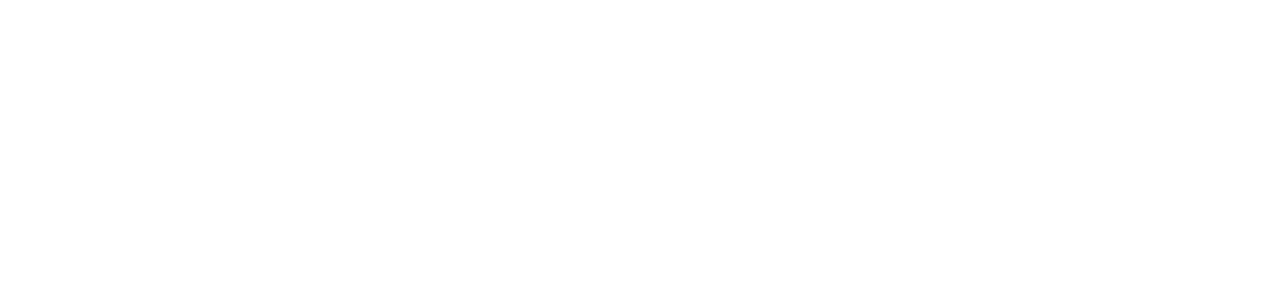
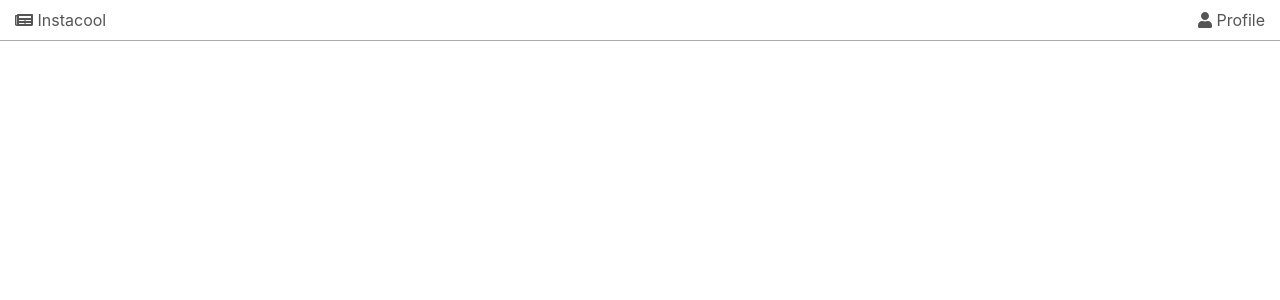
Before and after one commit to nitaicharan/Udemy-RRTFFS, a React (Create React App) app: page /app in a window 1280 px wide. Shown: the top 300 px of the page. Built offline with nearby package versions, Linux system fonts and the light colour scheme.

Commit message:
52. Navbar, creamos nuestro componente de navegación

```diff
--- a/src/App.tsx
+++ b/src/App.tsx
@@ -1,6 +1,7 @@
 import React from 'react';
-import { Route, Switch } from 'react-router-dom';
+import { Route } from 'react-router-dom';
 import './App.css';
+import Navbar from './components/Navbar';
 import Login from './containers/Auth/Login';
 import Register from './containers/Auth/Register';
 import NewsFeed from './containers/NewsFeed';
@@ -8,11 +9,10 @@
 function App() {
   return (
     <div>
-      <Switch>
-        <Route exact path="/" component={Login} />
-        <Route exact path="/register" component={Register} />
-        <Route exact path="/app/newsfeed" component={NewsFeed} />
-      </Switch>
+      <Route path="/register" component={Register} />
+      <Route path="/app/" component={Navbar} />
+      <Route path="/app/newsfeed" component={NewsFeed} />
+      <Route exact path="/" component={Login} />
     </div>
   );
 }
--- /dev/null
+++ b/src/components/Navbar.tsx
@@ -0,0 +1,27 @@
+import { faNewspaper, faUser } from '@fortawesome/free-solid-svg-icons'
+import { FontAwesomeIcon } from '@fortawesome/react-fontawesome'
+import React, { Component } from 'react'
+import { Link } from 'react-router-dom'
+
+const style = {
+    link: {
+        color: '#555',
+        textDecoration: 'none',
+    },
+    navbar: {
+        borderBottom: 'solid 1px #aaa',
+        padding: '10px 15px',
+    }
+}
+export default class Navbar extends Component {
+    render() {
+        return (
+            <div style={style.navbar}>
+                <Link style={style.link} to='/app/newsfeed'><FontAwesomeIcon icon={faNewspaper} /> Instacool</Link>
+                <div style={{ float: 'right' }}>
+                    <Link style={style.link} to='/app/newsfeed'><FontAwesomeIcon icon={faUser} /> Profile</Link>
+                </div>
+            </div>
+        )
+    }
+}
```
